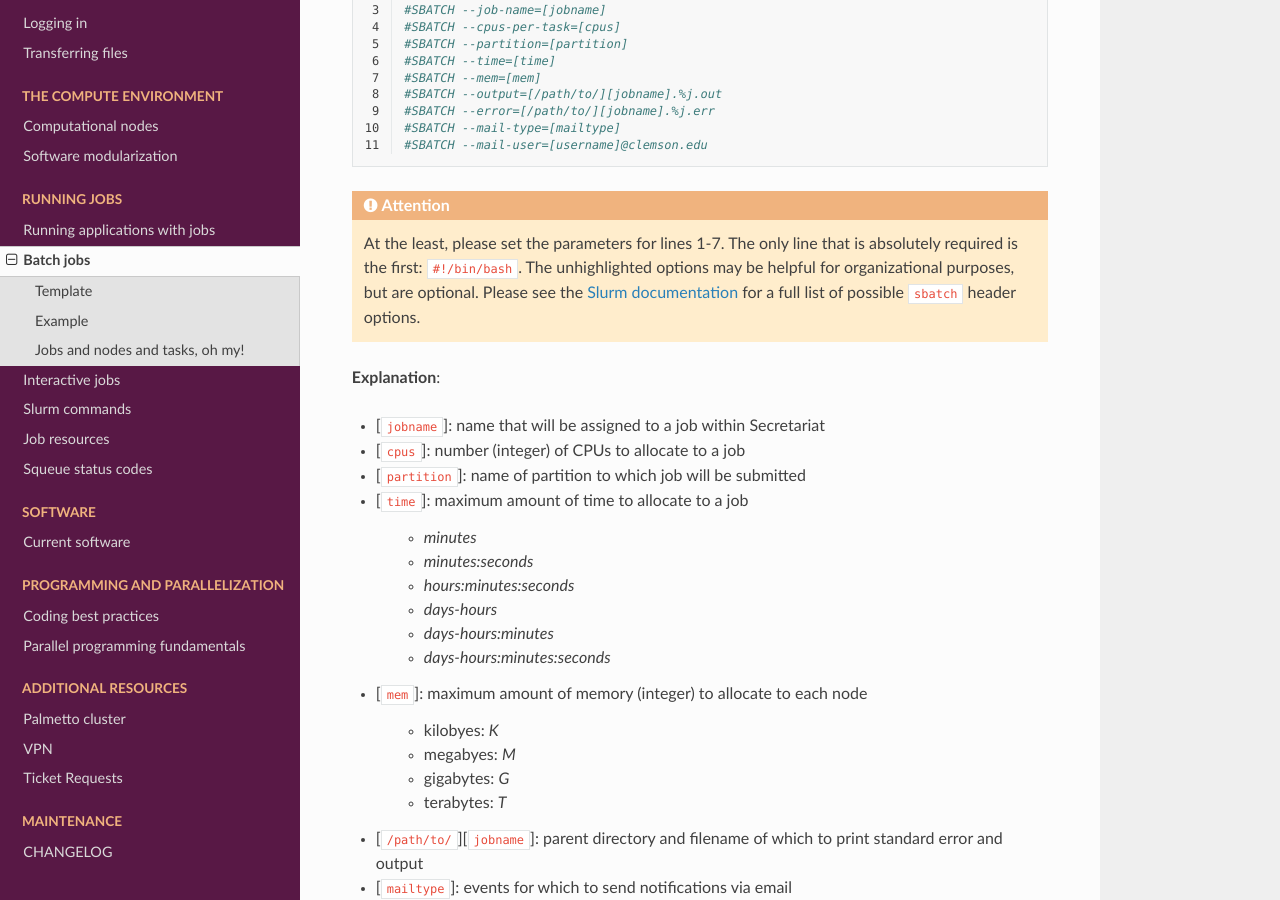
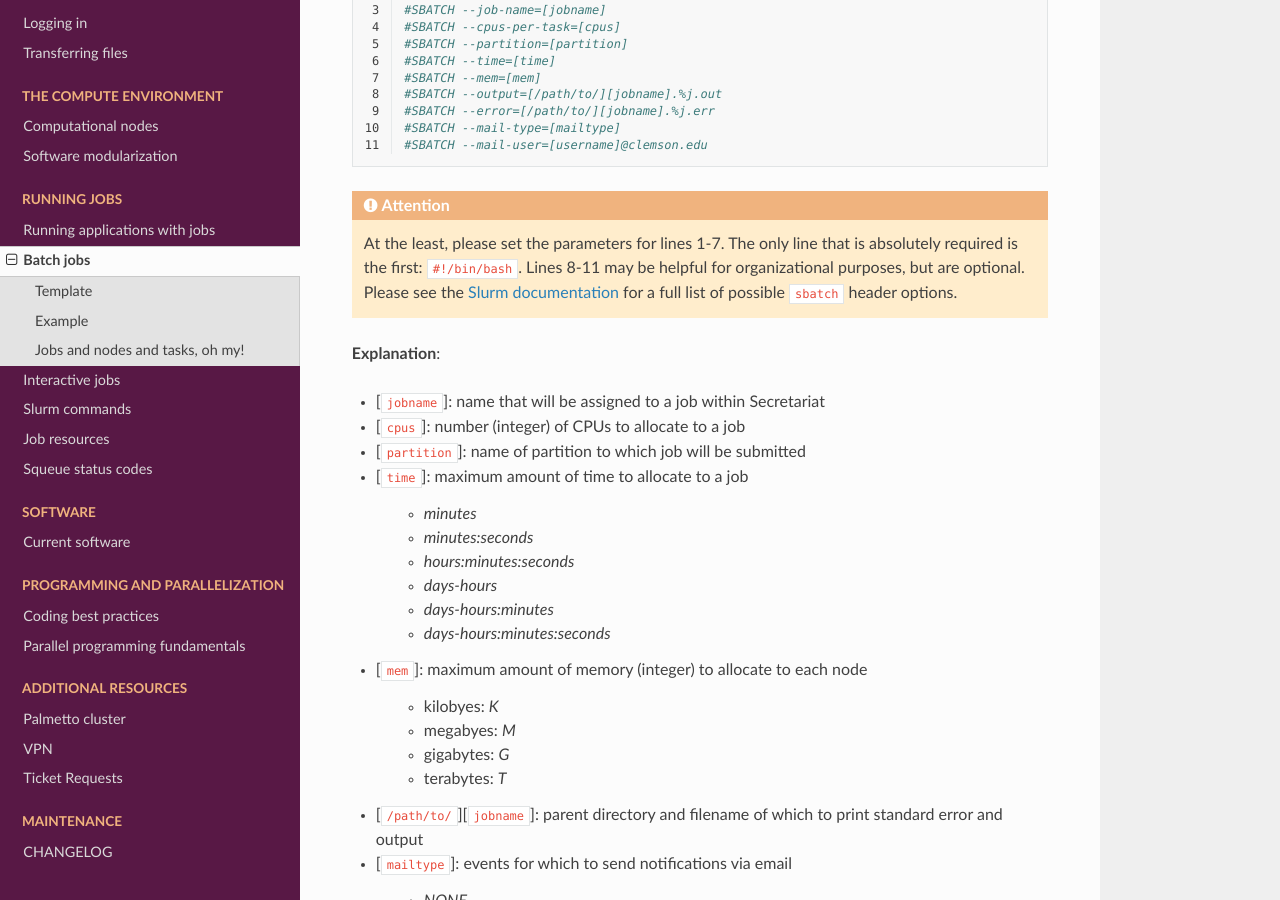
Before and after one commit to amalgamaria/secretariat, a Sphinx documentation site: the page built from docs/running-jobs/batch-jobs.rst, in a window 1280 px wide and 900 px high, scrolled down 576 px. Built offline with Sphinx 7.4.7 and the Read the Docs theme 2.0.0, drawn with Linux system fonts in a browser that asks for light colours.

Commit message:
Update text -v2

```diff
--- a/docs/running-jobs/batch-jobs.rst
+++ b/docs/running-jobs/batch-jobs.rst
@@ -25,7 +25,7 @@ Here is a template of how to declare Slurm parameters in the header of an ``sbat
    #SBATCH --mail-type=[mailtype]
    #SBATCH --mail-user=[username]@clemson.edu
 
-.. attention:: At the least, please set the parameters for lines 1-7. The only line that is absolutely required is the first: ``#!/bin/bash``.  The unhighlighted options may be helpful for organizational purposes, but are optional. Please see the `Slurm documentation`_ for a full list of possible ``sbatch`` header options.
+.. attention:: At the least, please set the parameters for lines 1-7. The only line that is absolutely required is the first: ``#!/bin/bash``.  Lines 8-11 may be helpful for organizational purposes, but are optional. Please see the `Slurm documentation`_ for a full list of possible ``sbatch`` header options.
 
 **Explanation**:
 
```
